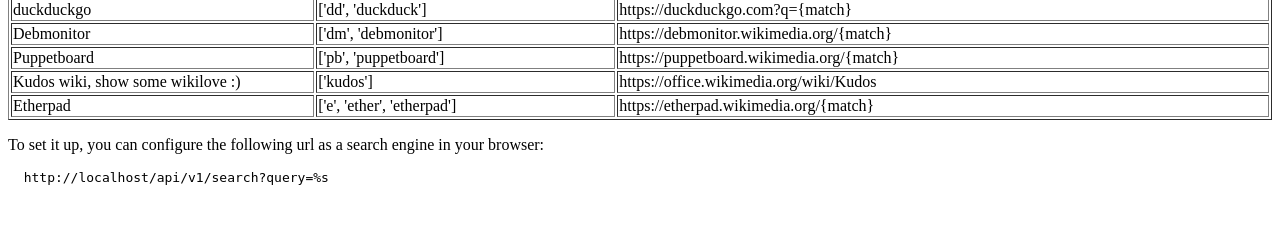
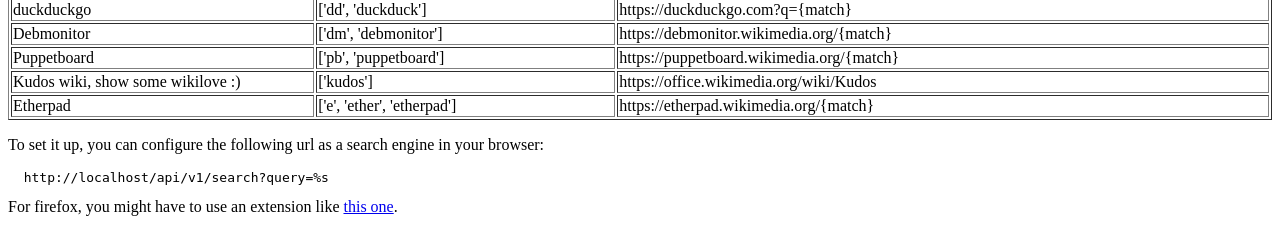
Before and after one commit to david-caro/wm-lol, a Flask app: page / in a window 1280 px wide. Shown: the part 586-818 px from the top of the page. Before the commit the page ends 771 px from the top, so only its background shows below. Run offline with Flask 2, Linux system fonts and the light colour scheme.

Commit message:
help: added link to firefox extension
Signed-off-by: David Caro <david@dcaro.es>

```diff
--- a/wm_lol/templates/help.html
+++ b/wm_lol/templates/help.html
@@ -36,5 +36,7 @@
 <pre>
   {{ app_search_url }}
 </pre>
+For firefox, you might have to use an extension like
+<a href="https://addons.mozilla.org/en-US/firefox/addon/add-custom-search-engine/">this one</a>.
 </p>
 </html>
```
